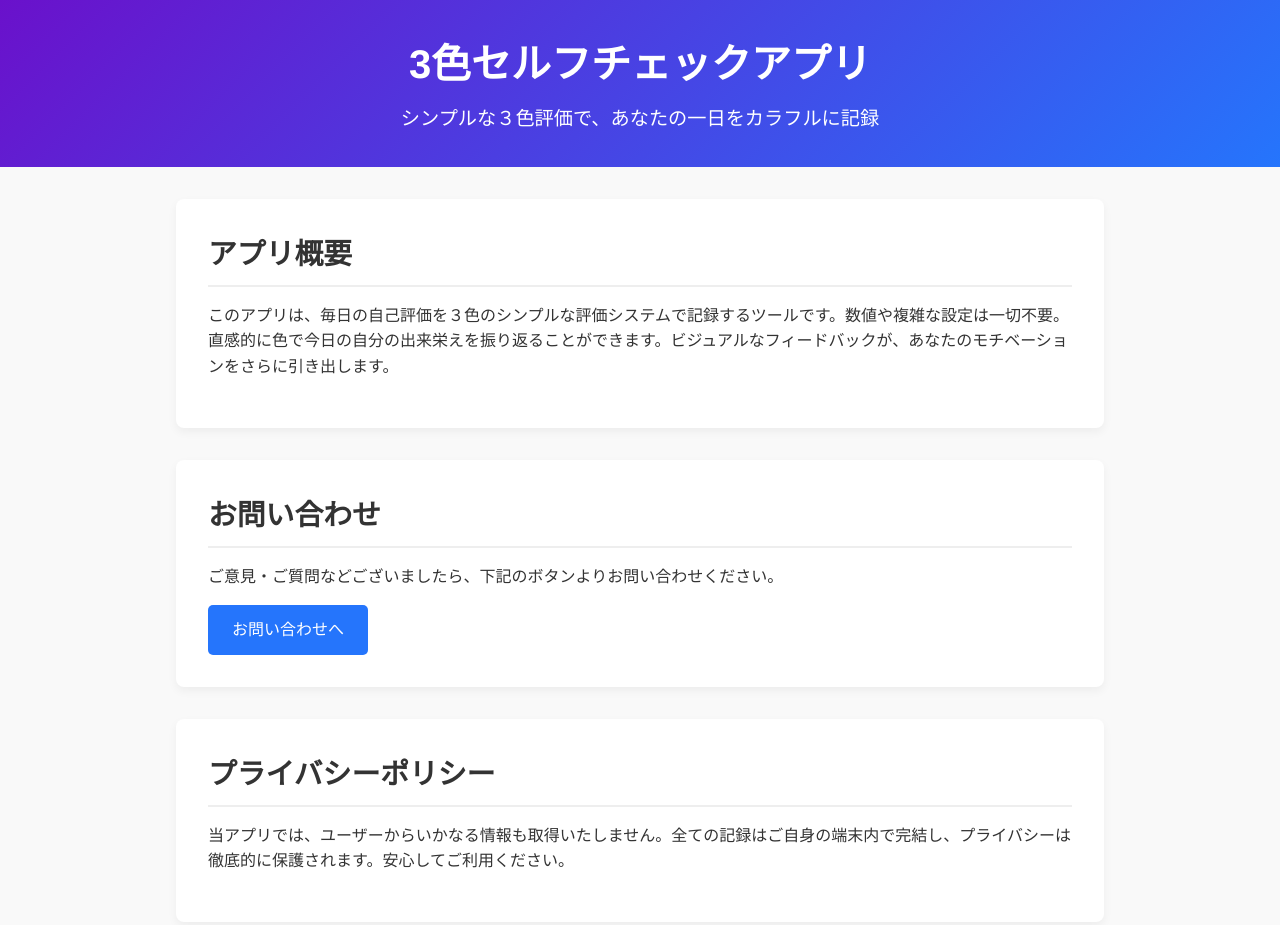
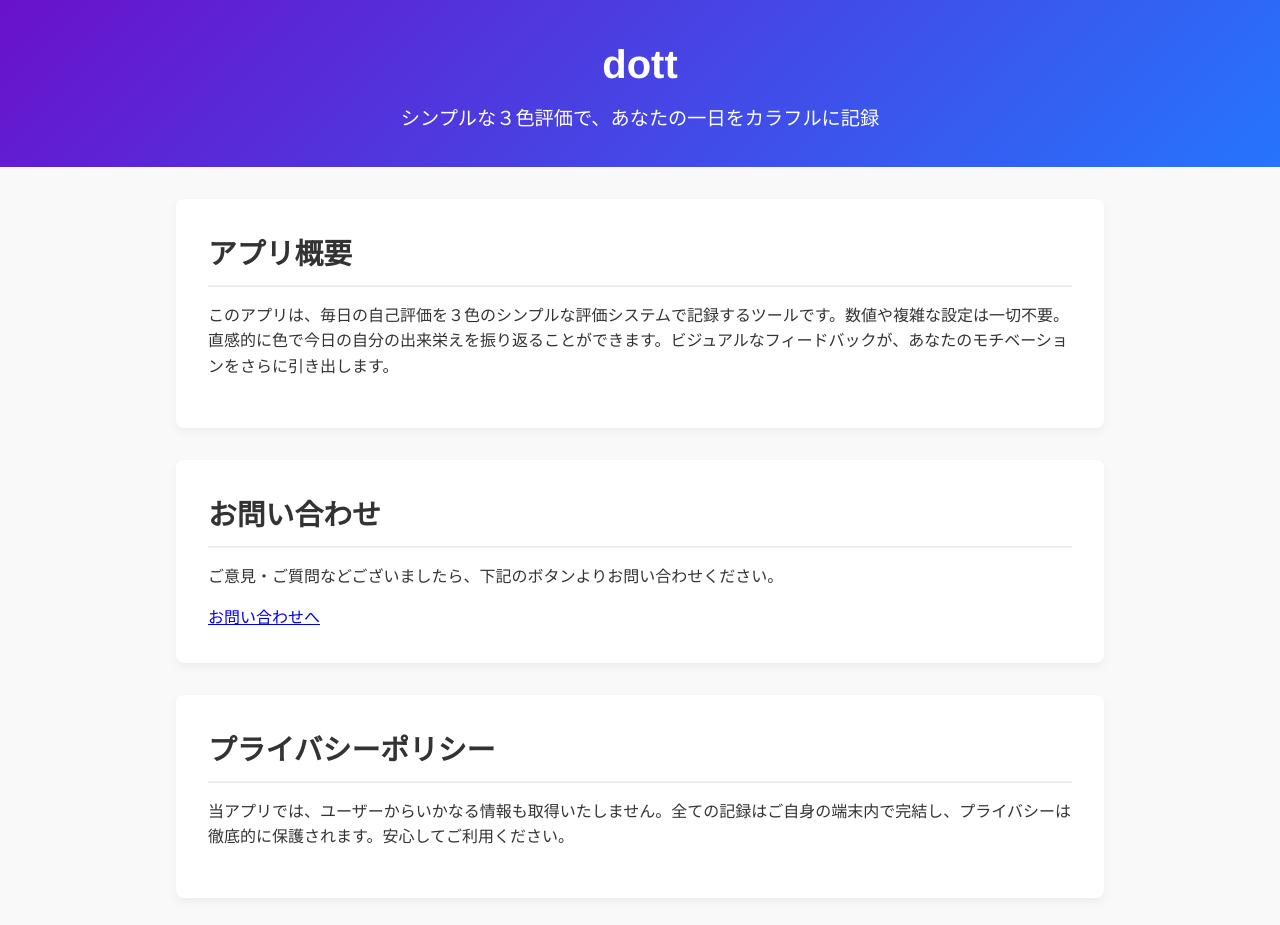
Before and after one commit to xkaihatsu10/dott, a plain HTML site: page index.html in a window 1280 px wide. Shown: the top 925 px of the page. Drawn offline with Linux system fonts and the light colour scheme.

Commit message:
Update index.html

```diff
--- a/index.html
+++ b/index.html
@@ -3,13 +3,13 @@
 <head>
   <meta charset="UTF-8">
   <meta name="viewport" content="width=device-width, initial-scale=1">
-  <title>3色セルフチェックアプリ - 素敵な日々の記録</title>
+  <title>dott - 3色セルフチェックアプリ</title>
   <!-- CSSファイル名を"style.css"に修正 -->
   <link rel="stylesheet" href="style.css">
 </head>
 <body>
   <header class="header">
-    <h1>3色セルフチェックアプリ</h1>
+    <h1>dott</h1>
     <p>シンプルな３色評価で、あなたの一日をカラフルに記録</p>
   </header>
 
@@ -26,7 +26,7 @@
     <section id="contact" class="section">
       <h2>お問い合わせ</h2>
       <p>ご意見・ご質問などございましたら、下記のボタンよりお問い合わせください。</p>
-      <a href="https://example.com/contact" class="contact-button">お問い合わせへ</a>
+      <a href="https://docs.google.com/forms/d/1W-IEIuoDkWq7jUKqkGnOrJVaD3VWGFJQN11ecqHxOIg/edit">お問い合わせへ</a>
     </section>
 
     <!-- プライバシーポリシー -->
```
